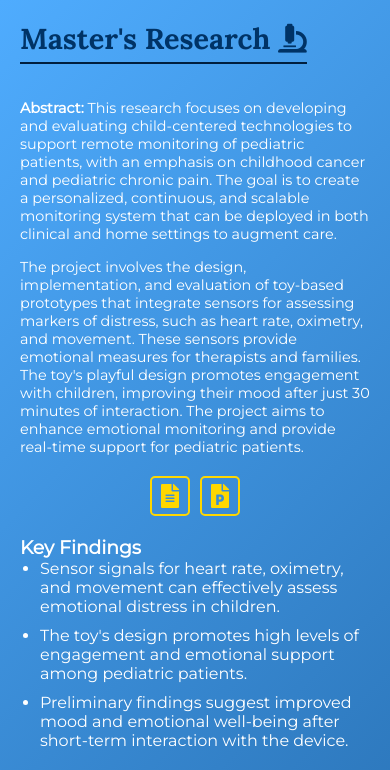
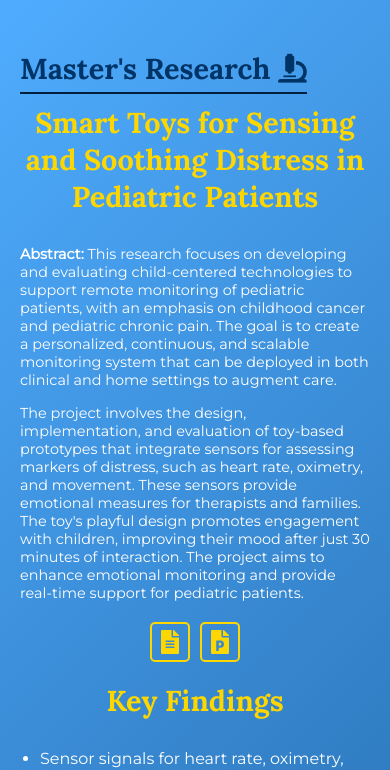
Before and after one commit to jdbonilla99/site, a plain HTML site: page masters.html in a window 390 px wide. Shown: the top 770 px of the page. Drawn offline with nearby package versions, Linux system fonts and the light colour scheme.

Commit message:
Update masters.html

```diff
--- a/masters.html
+++ b/masters.html
@@ -28,15 +28,27 @@
             padding-bottom: 200px; /* Added padding at the bottom */
         }
 
-        h2 {
+        h2, h3 {
             font-family: 'Lora', serif;
             font-size: 2.5rem;
             color: #003366;
             text-align: center;
-            margin-bottom: 20px;
+            margin-bottom: 10px;
+        }
+
+        h2 {
             display: inline-block; /* Makes the underline only cover the text */
             border-bottom: 2px solid #001f3f; /* Adds an underline */
             padding-bottom: 5px; /* Adjusts spacing between title and underline */
+            margin-top: 30px;
+        }
+
+        h3 {
+            font-family: 'Lora', serif;
+            font-size: 2.5rem; /* Same size as title */
+            color: #FFD700; /* Subtitle color */
+            text-align: center;
+            margin-bottom: 30px; /* Adds spacing after subtitle */
         }
 
         .content-wrapper {
@@ -139,7 +151,7 @@
 
         /* Responsive Styles */
         @media (max-width: 768px) {
-            h2 {
+            h2, h3 {
                 font-size: 2rem;
             }
 
@@ -162,7 +174,7 @@
         }
 
         @media (max-width: 480px) {
-            h2 {
+            h2, h3 {
                 font-size: 1.8rem;
             }
 
@@ -184,6 +196,7 @@
 <body>
     <div class="content-wrapper">
         <h2>Master's Research <i class="fas fa-microscope"></i></h2>
+        <h3>Smart Toys for Sensing and Soothing Distress in Pediatric Patients</h3>
         <p><strong class="highlight">Abstract:</strong> This research focuses on developing and evaluating child-centered technologies to support remote monitoring of pediatric patients, with an emphasis on childhood cancer and pediatric chronic pain. The goal is to create a personalized, continuous, and scalable monitoring system that can be deployed in both clinical and home settings to augment care.</p>
         <p>The project involves the design, implementation, and evaluation of toy-based prototypes that integrate sensors for assessing markers of distress, such as heart rate, oximetry, and movement. These sensors provide emotional measures for therapists and families. The toy's playful design promotes engagement with children, improving their mood after just 30 minutes of interaction. The project aims to enhance emotional monitoring and provide real-time support for pediatric patients.</p>
 
@@ -234,6 +247,7 @@
         </div>
     </div>
 
+    <!-- AOS Script Initialization -->
     <script>
         AOS.init();
     </script>
```
